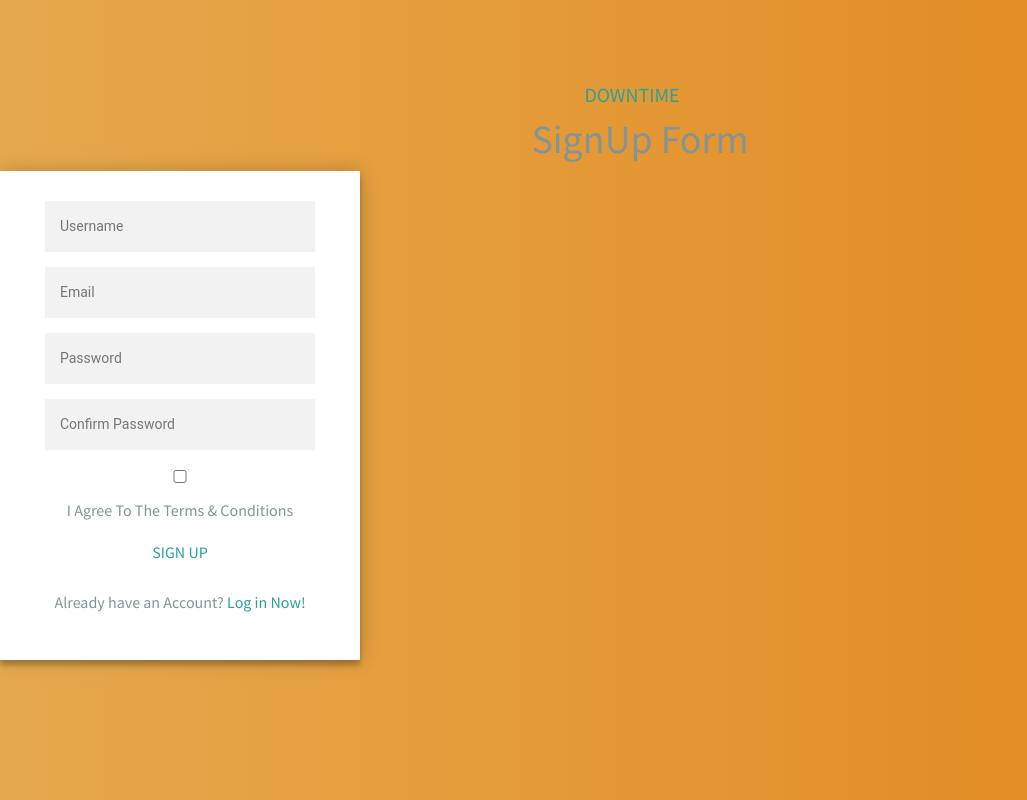
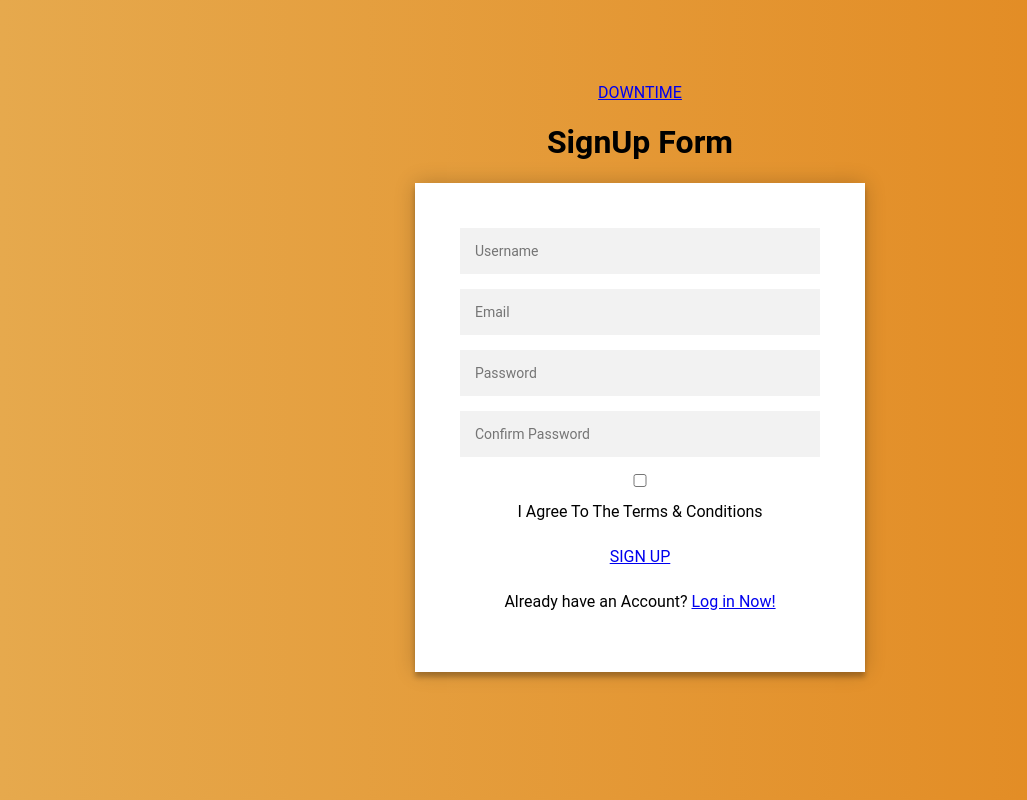
Before and after one commit to GSCrawley/downtime, a Django app: template Downtime/templates/sign-up.html in a window 1280 px wide. Shown: the whole page, without its empty margins (0-1027 px from the left). Run offline with Django 3.2, Linux system fonts and the light colour scheme; the template is opened without the code that fills it, so the values that code supplies are empty; some libraries are stand-ins or nearby versions.

Commit message:
centered signup form

```diff
--- a/Downtime/static/css/sign-up.css
+++ b/Downtime/static/css/sign-up.css
@@ -20,15 +20,13 @@
 
 }
 .form {
-  position: absolute;
+  position: center;
   z-index: 1;
   background: #FFFFFF;
   max-width: 360px;
   margin: 0 auto 100px;
   padding: 45px;
-  padding-left: 45px;
-  padding-top: 30px;
-  padding-bottom: 30px;
+  padding-left: -15px;
   text-align: center;
   box-shadow: 0 0 20px 0 rgba(0, 0, 0, 0.2), 0 5px 5px 0 rgba(0, 0, 0, 0.24);
 }
--- a/Downtime/templates/log-in.html
+++ b/Downtime/templates/log-in.html
@@ -16,7 +16,7 @@
   <style>
     .a, .navbar-brand {
       font-family: 'Tangerine', serif;
-        font-size: 72px;
+        font-size: 68px;
         color:(rgb(57, 18, 233))
     }
   </style>
--- a/Downtime/templates/music-library.html
+++ b/Downtime/templates/music-library.html
@@ -1,4 +1,4 @@
-<!-- templates/sign-up.html-->
+<!-- templates/music-library.html-->
 
 <!doctype html>
   <head>
--- a/Downtime/templates/sign-up.html
+++ b/Downtime/templates/sign-up.html
@@ -1,4 +1,4 @@
-<!-- templates/sign-up.html-->
+<!-- templates/sign-up.html -->
 
 <!doctype html>
   <head>
@@ -10,10 +10,10 @@
     <link rel="stylesheet" type="text/css" href="../static/css/sign-up.css">
 
     <!-- Bootstrap CSS -->
-    <link rel="stylesheet" href="https://stackpath.bootstrapcdn.com/bootstrap/4.4.1/css/bootstrap.min.css" integrity="sha384-Vkoo8x4CGsO3+Hhxv8T/Q5PaXtkKtu6ug5TOeNV6gBiFeWPGFN9MuhOf23Q9Ifjh" crossorigin="anonymous">
+    <!-- <link rel="stylesheet" href="https://stackpath.bootstrapcdn.com/bootstrap/4.4.1/css/bootstrap.min.css" integrity="sha384-Vkoo8x4CGsO3+Hhxv8T/Q5PaXtkKtu6ug5TOeNV6gBiFeWPGFN9MuhOf23Q9Ifjh" crossorigin="anonymous"> -->
 
     <!-- BOOTSTRAP THEME -->
-    <link rel="stylesheet" href="https://bootswatch.com/4/solar/bootstrap.min.css">
+    <!-- <link rel="stylesheet" href="https://bootswatch.com/4/solar/bootstrap.min.css"> -->
 
     <!-- JavaScript -->
     <!-- <script type="text/javascript" src="../static/javascript/myscript.js"></script> -->
```
